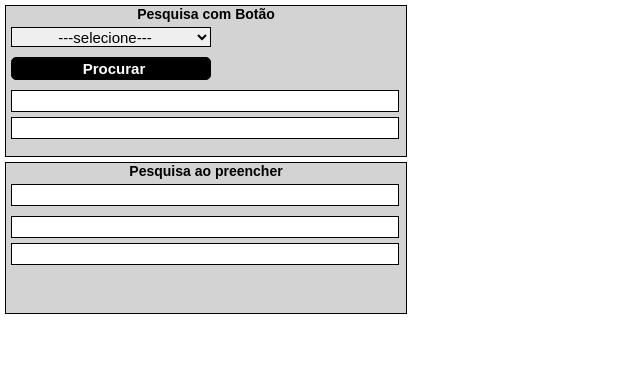
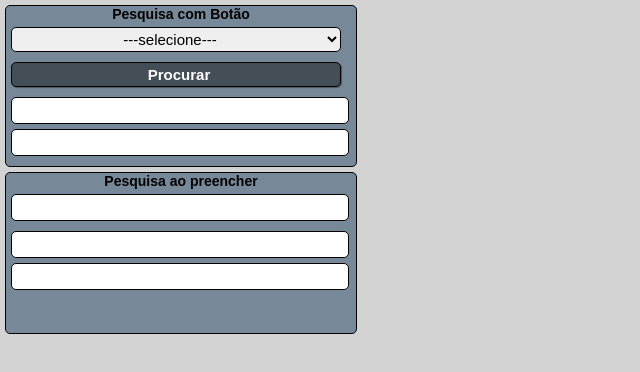
Before and after one commit to roginaldovasco/estudo_js, a plain HTML site: page index.html in a window 1280 px wide. Shown: the whole page, without its empty margins (0-640 px from the left). Drawn offline with Linux system fonts and the light colour scheme.

Commit message:
Update style.css

```diff
--- a/style.css
+++ b/style.css
@@ -8,12 +8,17 @@
 
 }
 
+body {
+    background-color: lightgray;
+}
+
 #borda, #borda2 {
     border: 1px solid black;
-    width: 400px;
-    height: 150px;
+    width: 350px;
+    height: 160px;
     margin: 5px;
-    background-color: lightgray;
+    background-color: lightslategray;
+    border-radius: 5px;
 }
 
 p {
@@ -24,30 +29,33 @@ p {
 
 #ivisual, #ipreco, #imudar, #inome, #iparente, #iidade, #sel {
     border: 1px solid black;
-    width: 380px;
-    height: 20px;
+    width: 330px;
+    height: 25px;
     margin: 5px;
     background-color: white;
     padding-left: 6px;
     text-align: center;
+    border-radius: 5px;
 }
 
 #ibotao {
     border: 1px solid black;
-    width: 200px;
-    height: 23px;
+    width: 330px;
+    height: 25px;
     margin: 5px;
-    background-color: black;
+    background-color: rgba(0, 0, 0, 0.432);
     padding-left: 6px;
     color: white;
     border-radius: 5px;
     font-weight: bolder;
+    box-shadow: 1px 1px 1px rgba(0, 0, 0, 0.37);
 }
 
 #isel {
     border: 1px solid black;
-    width: 200px;
-    height: 20px;
+    width: 330px;
+    height: 25px;
     margin: 5px;
     text-align: center;
+    border-radius: 5px;
 }
```
